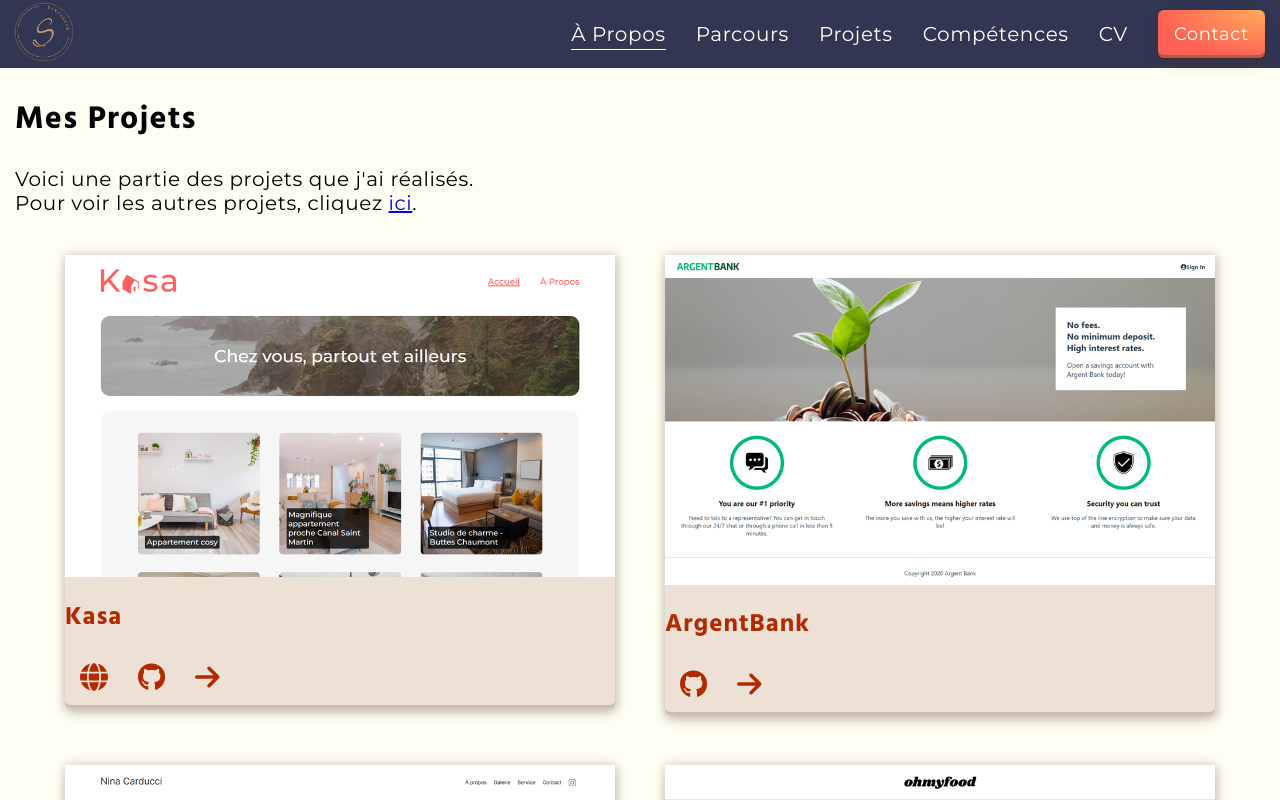
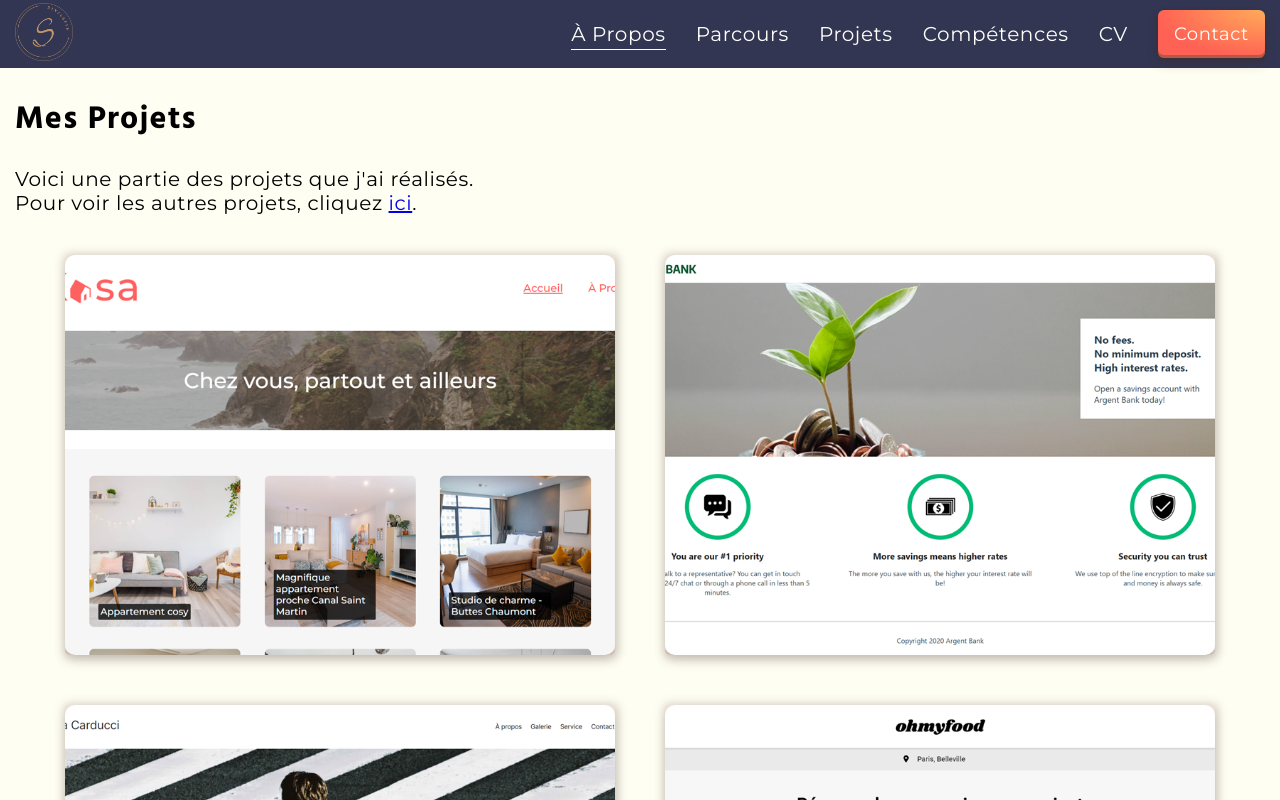
Before and after one commit to Christellaa/portfolio, a React (Create React App) app: page /projects in a window 1280 px wide. Shown: the top 800 px of the page. Built offline with nearby package versions, Linux system fonts and the light colour scheme.

Commit message:
Show content when hovering the card

```diff
--- a/src/App.css
+++ b/src/App.css
@@ -347,6 +347,41 @@ footer h4 {
 /* #endregion Home */
 
 /* #region Projects */
+.cardContainer {
+  position: relative;
+  height: 400px;
+}
+
+.cardContainer img {
+  height: 100%;
+  width: 100%;
+  object-fit: cover;
+  border-radius: 10px;
+  transition: all 300ms ease-out;
+}
+
+.cardContainer:hover img {
+  filter: brightness(0.5);
+}
+
+.cardContainer:hover .cardInfo {
+  visibility: visible;
+  opacity: 1;
+}
+
+.cardInfo {
+  position: absolute;
+  text-align: center;
+  left: 0;
+  right: 0;
+  width: 100%;
+  height: 100%;
+  top: 30%;
+  visibility: hidden;
+  color: white;
+  opacity: 0;
+  transition: all 300ms ease-out;
+}
 
 .cardTitle {
   margin-bottom: 10px;
```
